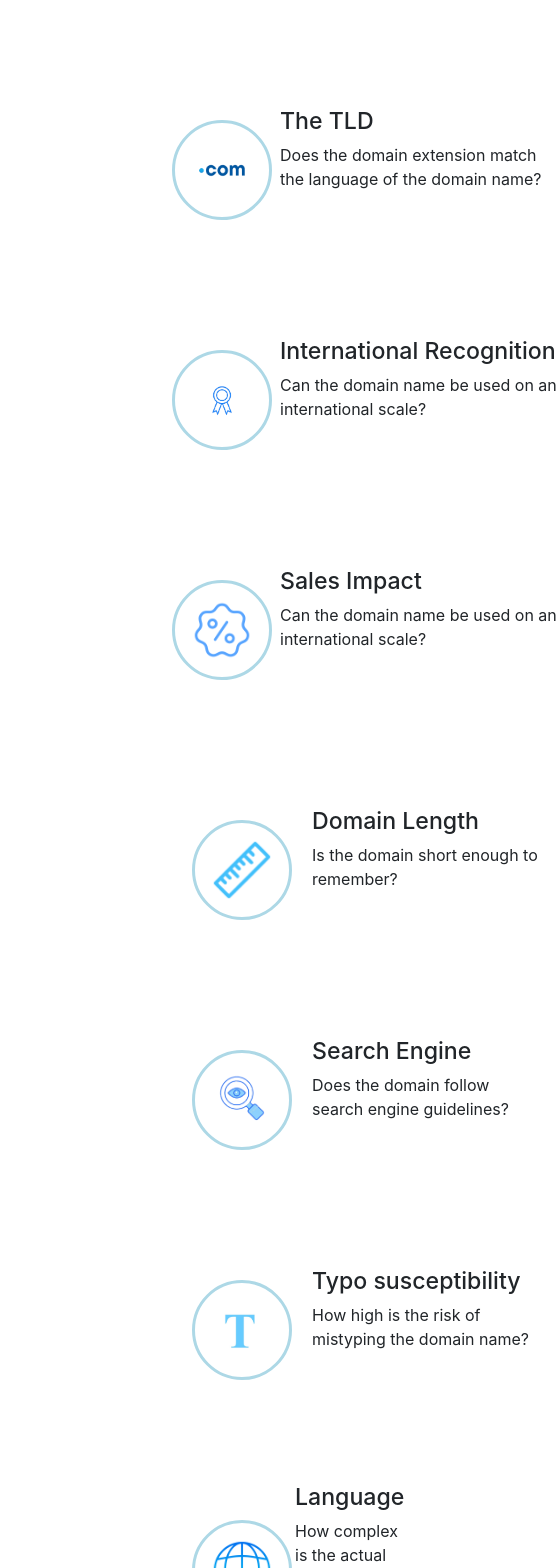
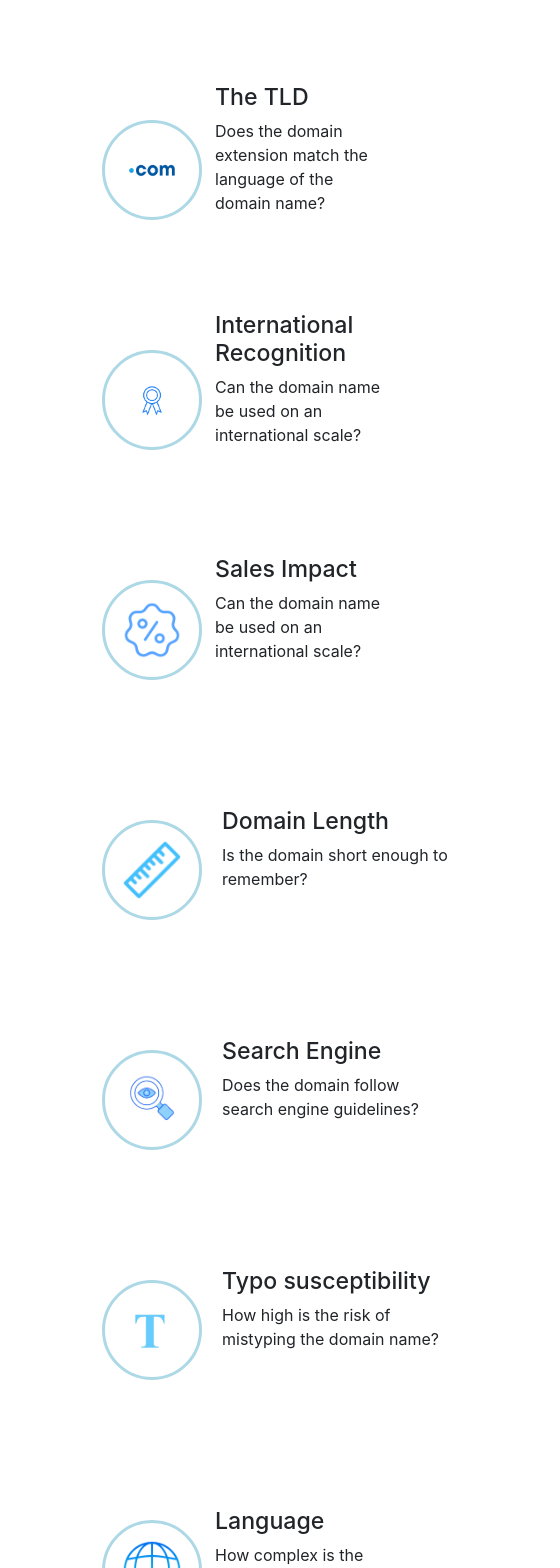
Before and after one commit to ElonitaKrasniqi1/Task_1, a React (Create React App) app: page / in a window 390 px wide. Shown: the top 1568 px of the page, 560 px wide, since content can reach past the window. Built offline with nearby package versions, Linux system fonts and the light colour scheme.

Commit message:
Little Changes!

```diff
--- a/src/App.css
+++ b/src/App.css
@@ -229,7 +229,6 @@ margin-bottom: -20px;
 .first-data, .second-data, .third-data {
   display: grid;
   grid-template-columns: repeat(3, 1fr);
-  gap: 10px;
 }
 
 .first-data .card {
@@ -297,22 +296,20 @@ margin-bottom: -20px;
     z-index: 0;
   }
  .third-c {
-  margin-left: 20px;
+  margin-left: -5px;
 }
 
 .third-c p, .third-c h3 {
   width: auto;
-  margin-left: 15px;
+  margin-left: -5px;
 }
 .first-data, .second-data, .third-data{
   display: grid;
-  grid-template-columns: repeat(3, 1fr);
-  grid-gap: 10px;
+  grid-template-columns: repeat(3,375px);
   justify-content: center;
   align-items: center;
-  width: 100%;
-  margin: 0 auto;
-  box-sizing: border-box;
+  margin-left: -30px;
+  margin-right: 80px;
 }
 }
 @media screen and (min-width: 700px) and (max-width: 1024px) {
@@ -325,6 +322,9 @@ margin-bottom: -20px;
   }
  .third-c p {
     width: 100%;
+  }
+  .first-c p{
+    width: 230px;
   }
   .second-c {
     display: flex;
@@ -352,12 +352,12 @@ margin-bottom: -20px;
     z-index: 0;
   }
  .third-c {
-  margin-left: 20px;
+  margin-left: -5px;
 }
 
 .third-c p, .third-c h3 {
   width: auto;
-  margin-left: 15px;
+  margin-left: -5px;
 }
 .first-data, .second-data, .third-data{
   display: grid;
@@ -371,7 +371,7 @@ margin-bottom: -20px;
   box-sizing: border-box;
 }
 }
-@media screen and (min-width: 200px) and (max-width: 700px){
+@media screen and (min-width: 250px) and (max-width: 700px){
   .container {
     display: grid;
     grid-template-columns: repeat(1, 1fr);
@@ -382,6 +382,13 @@ margin-bottom: -20px;
  .third-c p {
     width: 100%;
   }
+  .first-c{
+    margin-left: -70px;
+  }
+  .first-c p, .first-c h3{
+    width: auto;
+    margin-left:-65px;
+  }
   .second-c {
     display: flex;
     flex-direction: column;
@@ -390,6 +397,7 @@ margin-bottom: -20px;
     margin: 0 20px;
     position: relative;
     width: calc(50% - 40px);
+    margin-left: -70px;
   }
 
   .second-c p,
@@ -408,12 +416,12 @@ margin-bottom: -20px;
     z-index: 0;
   }
  .third-c {
-  margin-left: 20px;
+  margin-left: -70px;
 }
 
 .third-c p, .third-c h3 {
   width: auto;
-  margin-left: 15px;
+  margin-left:-65px;
 }
 .first-data, .second-data, .third-data{
   display: grid;
```
